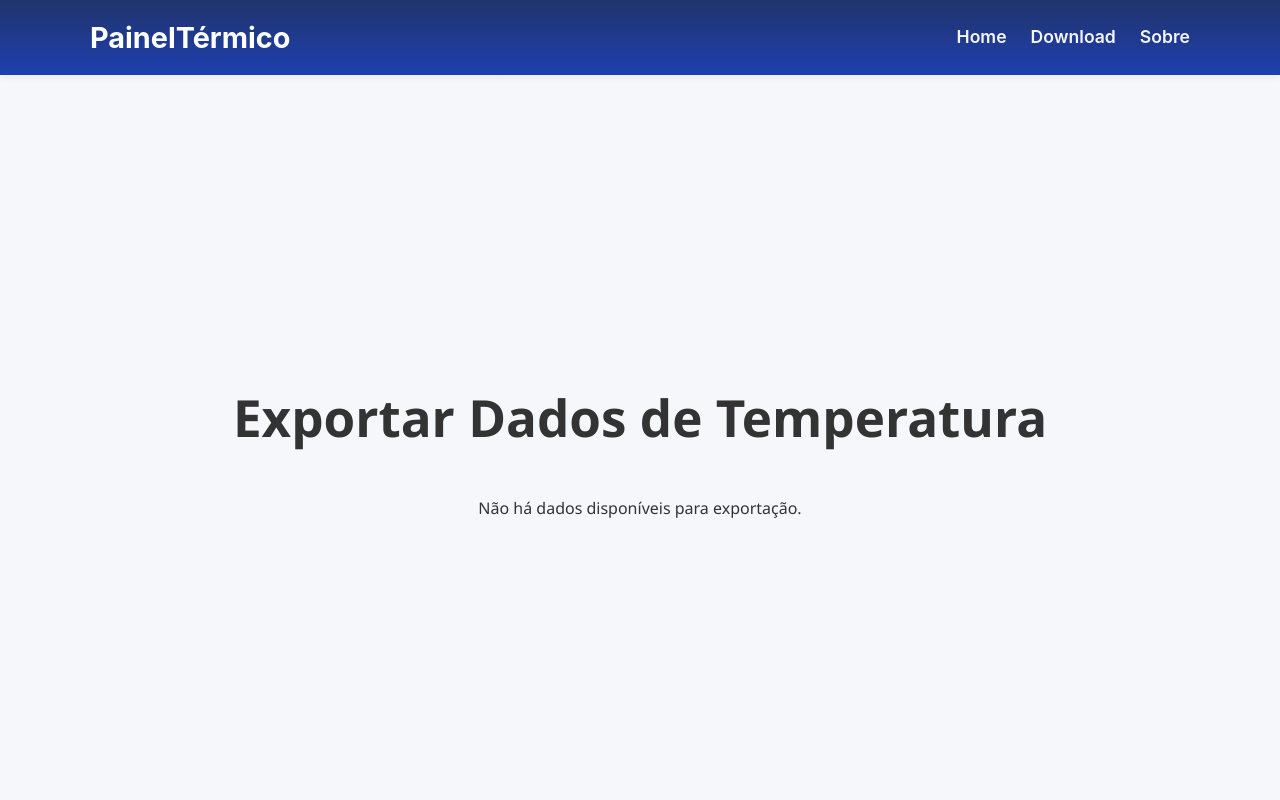
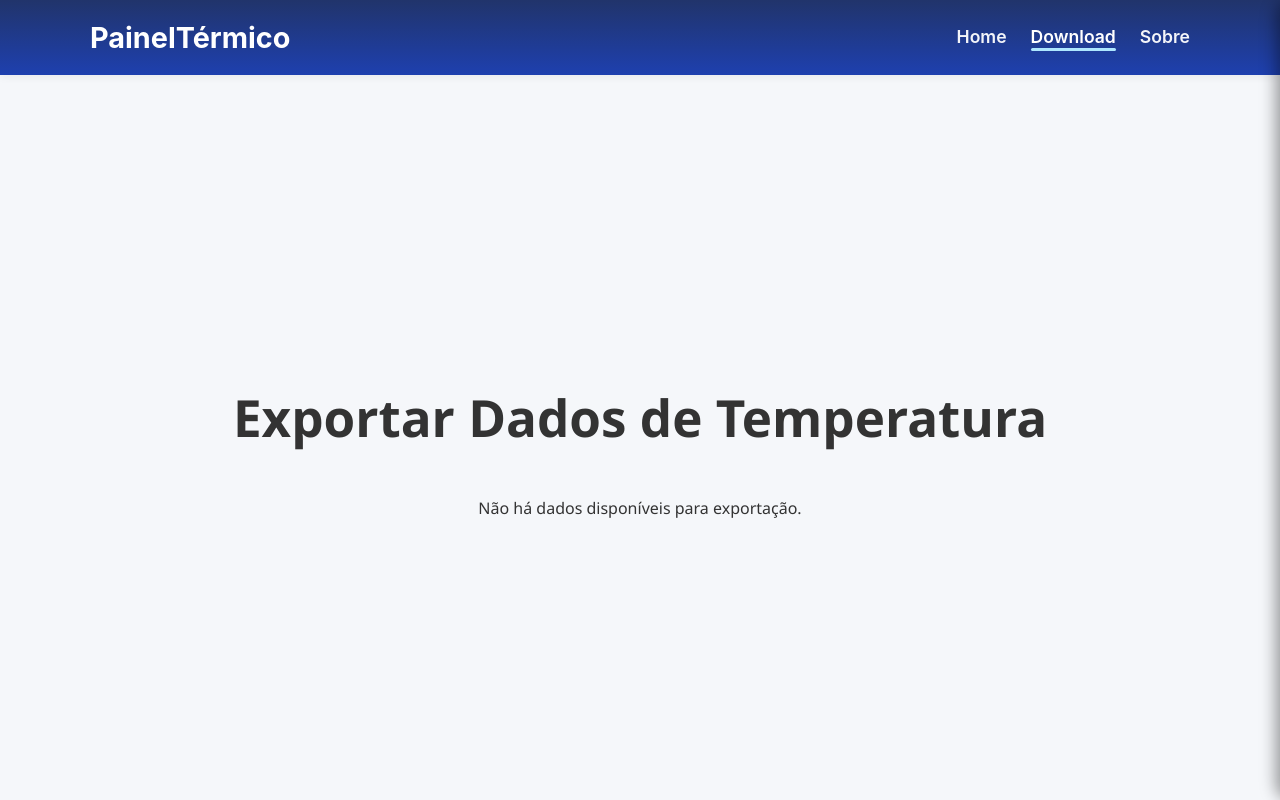
Before and after one commit to EricIkeda1/simulador-temperaturas, a React (Vite) app: page /download in a window 1280 px wide. Built offline with nearby package versions, Linux system fonts and the light colour scheme.

Commit message:
Melhorias na NavBar

```diff
--- a/src/components/Navbar.tsx
+++ b/src/components/Navbar.tsx
@@ -37,7 +37,7 @@ const Navbar: React.FC = () => {
         </div>
       </div>
 
-      <nav className={`nav-dropdown ${menuOpen ? "open" : ""}`}>
+      <nav className={`nav-drawer-premium ${menuOpen ? "open" : ""}`}>
         <ul>
           <li>
             <NavLink to="/" end onClick={closeMenu}>
@@ -56,6 +56,10 @@ const Navbar: React.FC = () => {
           </li>
         </ul>
       </nav>
+
+      {menuOpen && (
+        <div className="overlay-premium" onClick={closeMenu}></div>
+      )}
     </header>
   );
 };
--- a/src/styles/navbar.css
+++ b/src/styles/navbar.css
@@ -6,7 +6,7 @@
   box-shadow: 0 2px 8px rgba(12, 20, 40, 0.06);
   position: sticky;
   top: 0;
-  z-index: 50;
+  z-index: 200;
 }
 
 .nav-inner {
@@ -35,10 +35,24 @@
   text-decoration: none;
   font-weight: 600;
   font-size: 1.1rem;
+  position: relative;
+  padding-bottom: 4px;
 }
 
-.nav-links a:hover {
-  color: #aee7ff;
+.nav-links a:hover,
+.nav-links a.active {
+  color: #ffffff;
+}
+
+.nav-links a.active::after {
+  content: "";
+  position: absolute;
+  bottom: 0;
+  left: 0;
+  height: 3px;
+  width: 100%;
+  background-color: #aee7ff;
+  border-radius: 2px;
 }
 
 .hamburger-mid {
@@ -46,7 +60,7 @@
   flex-direction: column;
   cursor: pointer;
   gap: 6px;
-  z-index: 100;
+  z-index: 300;
 }
 
 .hamburger-mid span {
@@ -68,38 +82,57 @@
   transform: rotate(-45deg) translate(6px, -7px);
 }
 
-.nav-dropdown {
-  max-height: 0;
-  overflow: hidden;
+.nav-drawer-premium {
+  position: fixed;
+  top: 0;
+  right: 0;
+  height: 100%;
+  width: 260px;
   background: #1e40af;
-  transition: max-height 0.3s ease;
+  box-shadow: -4px 0 16px rgba(0, 0, 0, 0.4);
+  transform: translateX(100%);
+  border-top-left-radius: 16px;
+  border-bottom-left-radius: 16px;
+  transition: transform 0.4s cubic-bezier(0.22, 1, 0.36, 1);
+  z-index: 250;
+  padding-top: 70px;
 }
 
-.nav-dropdown.open {
-  max-height: 200px;
+.nav-drawer-premium.open {
+  transform: translateX(0);
 }
 
-.nav-dropdown ul {
+.nav-drawer-premium ul {
   list-style: none;
   padding: 0;
   margin: 0;
-  text-align: center;
 }
 
-.nav-dropdown li {
-  padding: 12px 0;
-  border-top: 1px solid rgba(255, 255, 255, 0.1);
+.nav-drawer-premium li {
+  padding: 16px 24px;
+  border-bottom: 1px solid rgba(255, 255, 255, 0.15);
 }
 
-.nav-dropdown a {
+.nav-drawer-premium a {
   color: white;
   font-size: 1.2rem;
   text-decoration: none;
   font-weight: 500;
 }
 
-.nav-dropdown a:hover {
+.nav-drawer-premium a:hover {
   color: #aee7ff;
+}
+
+.overlay-premium {
+  position: fixed;
+  top: 0;
+  left: 0;
+  width: 100%;
+  height: 100%;
+  background: rgba(0, 0, 0, 0.5);
+  backdrop-filter: blur(2px);
+  z-index: 240;
 }
 
 @media (max-width: 768px) {
```
